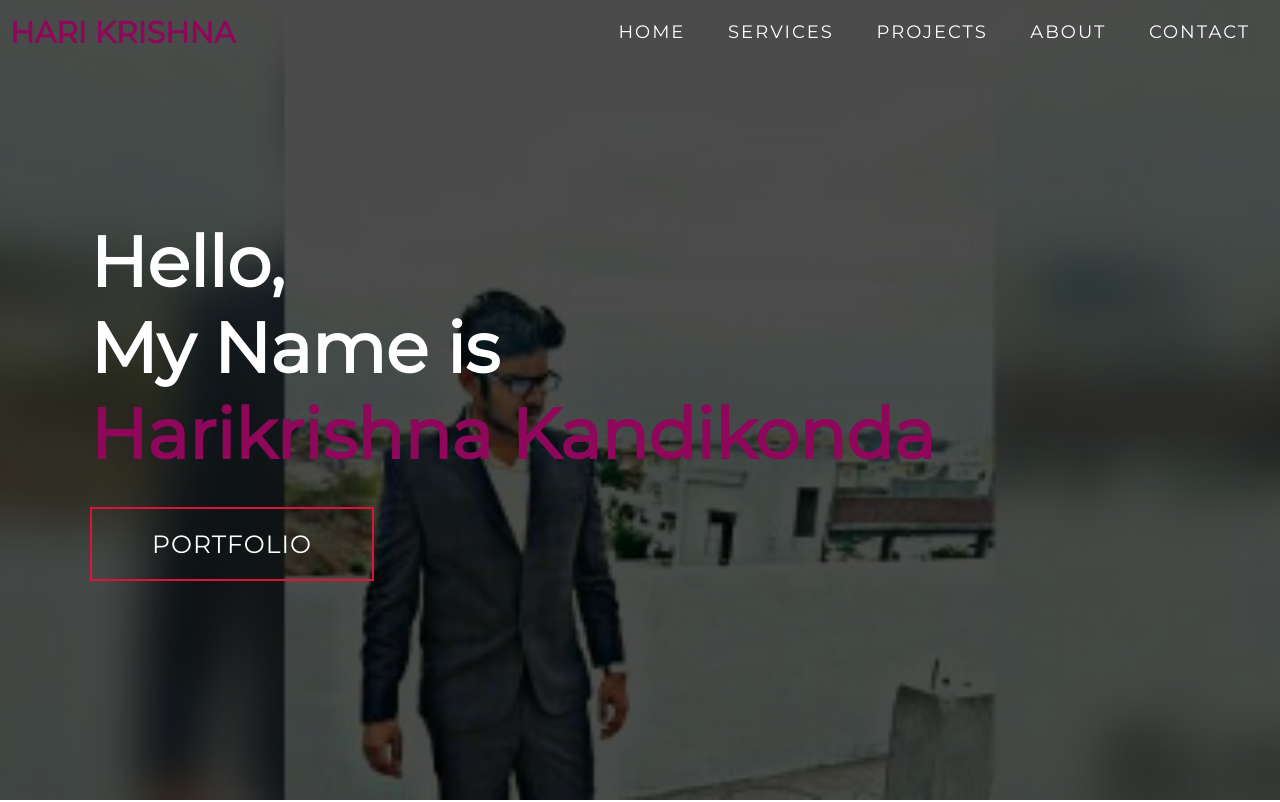
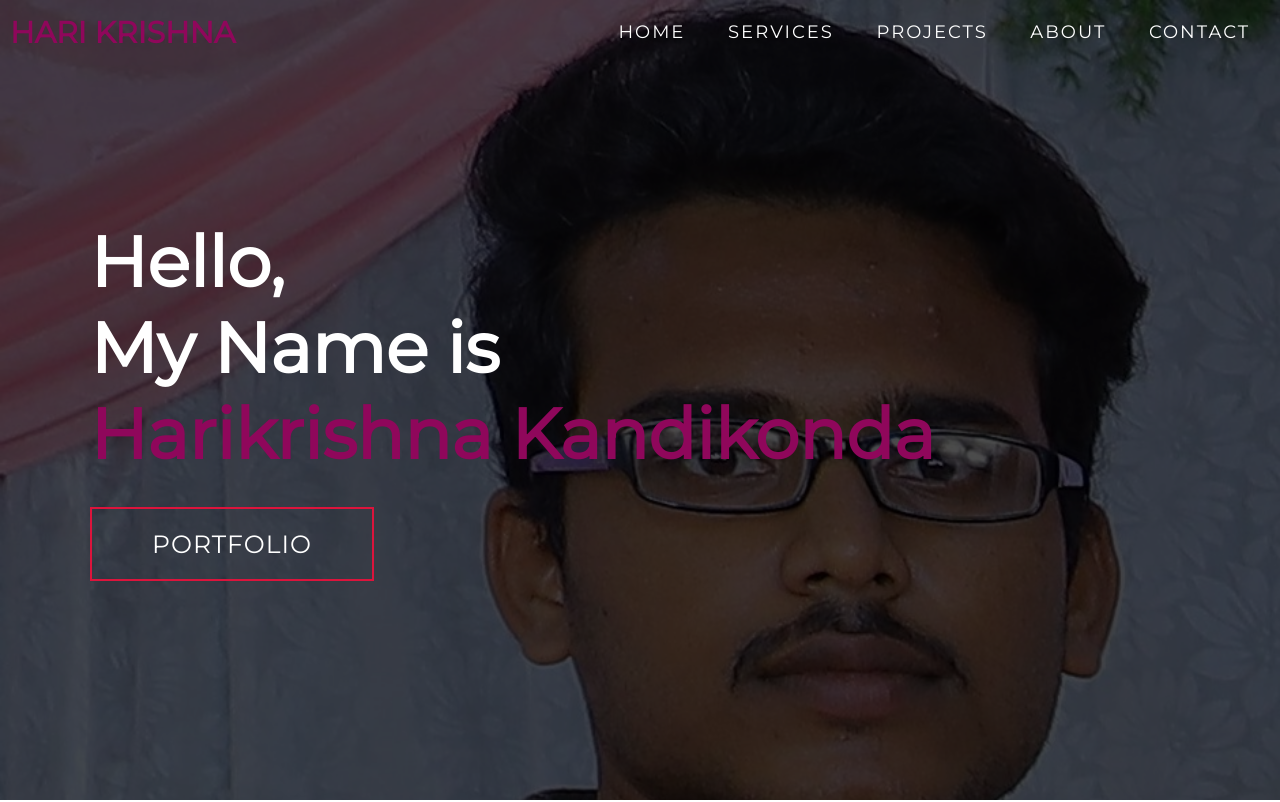
Before and after one commit to Super-saint99/po, a plain HTML site: page index.html in a window 1280 px wide. Shown: the top 802 px of the page. Drawn offline with Linux system fonts and the light colour scheme.

Commit message:
Update style.css

```diff
--- a/style.css
+++ b/style.css
@@ -220,7 +220,7 @@ p {
 
 /* Hero Section */
 #hero {
-	background-image: url(./img/1631159676864.jpg);
+	background-image: url(./img/hari9.JPG);
 	background-size: cover;
 	background-position: top center;
 	position: relative;
```
